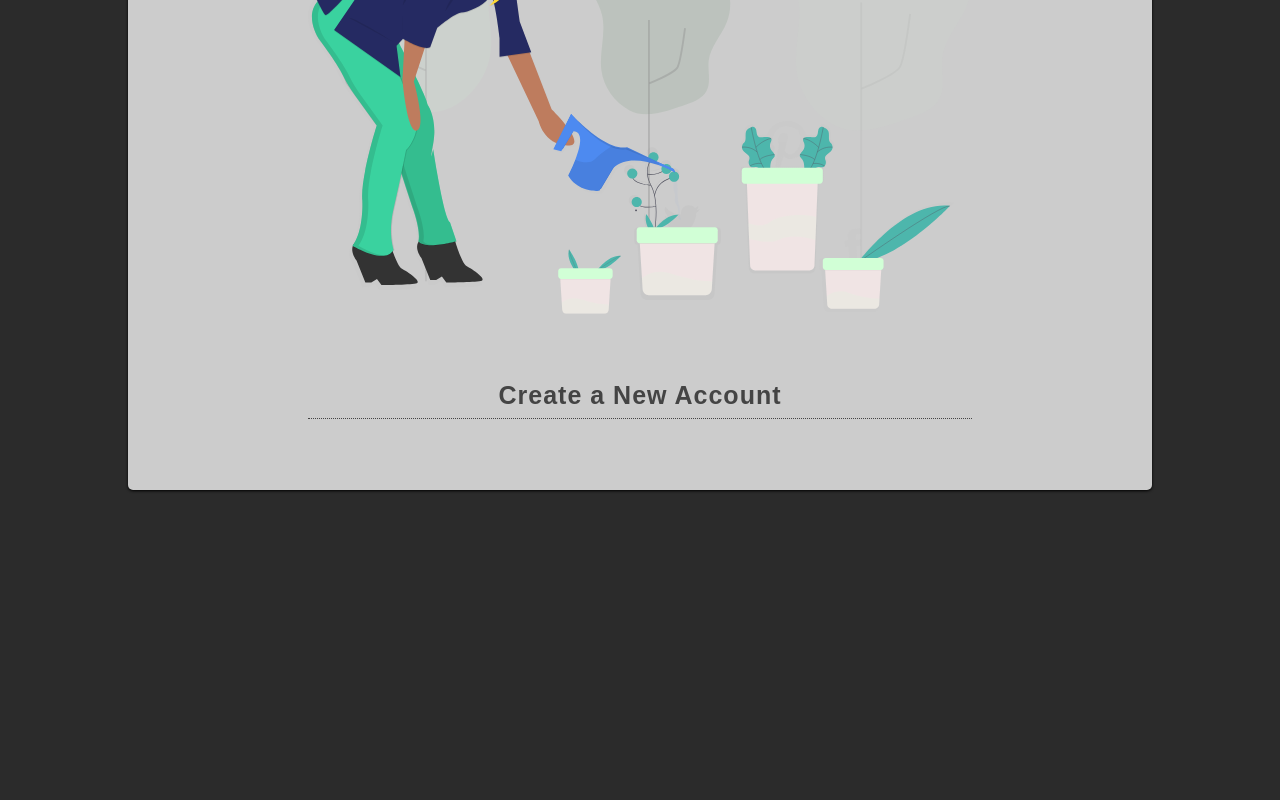
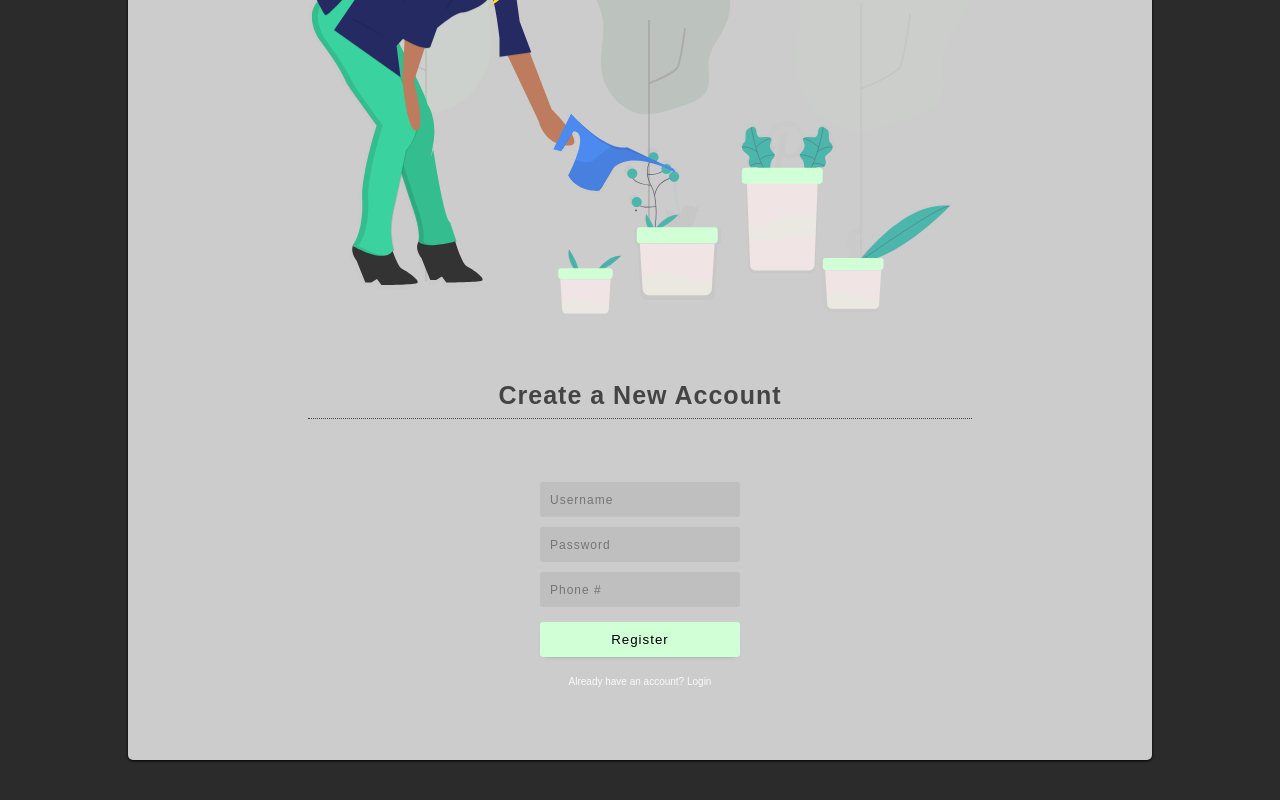
Before and after one commit to Build-Week-WEB28-Water-My-Plants/Front-End, a React (Create React App) app: page / in a window 1280 px wide. Shown: the part 338-1138 px from the top of the page. Before the commit the page ends 878 px from the top, so only its background shows below. Built offline with nearby package versions, Linux system fonts and the light colour scheme.

Commit message:
register validation done

```diff
--- a/src/components/Login.js
+++ b/src/components/Login.js
@@ -116,7 +116,7 @@ function Login(props) {
             {/* incorrect login error message */}
             {/* {error.status && <p className="incorrect-login">{error.message}</p>} */}
 
-            {/* <form onSubmit={(e) => {
+            <form onSubmit={(e) => {
                 e.preventDefault();
                 log(user);
                 // setError({
@@ -141,11 +141,11 @@ function Login(props) {
                     autoComplete="off"
                 />
                 <button type="submit">Login</button>
-                <div className="extra-options">
+                {/* <div className="extra-options">
                     <span onClick={() => history.push(`/register`)}>Register</span>
                     <span>Forgot Password</span>
-                </div>
-            </form> */}
+                </div> */}
+            </form>
 
             <div className="svg-banner">
                 <img src={View} alt="Woman looking at nature" />
--- a/src/components/Register.js
+++ b/src/components/Register.js
@@ -1,4 +1,4 @@
-import React, { useState } from 'react';
+import React, { useState, useReducer } from 'react';
 import styled from 'styled-components';
 import { useHistory } from 'react-router-dom';
 import axios from 'axios';
@@ -19,6 +19,9 @@ function Register(props) {
         phone_number: ''
     });
 
+    const [errorText, setErrorText] = useState('');
+    const [successText, setSuccessText] = useState('');
+
     // input change handler
     const handleChange = (e) => {
 
@@ -29,16 +32,58 @@ function Register(props) {
         });
     }
 
-    const register = (newUser) => {
-        axios.post(`https://water-my-plants-1.herokuapp.com/api/users/register`, newUser)
+    let cb = (user) => {
+        if (newUser.username === "" ||
+            newUser.password === "" ||
+            newUser.phone_number === "") {
+            setErrorText("Please fill out all fields!");
+        }
+        else if (newUser.username.length < 4 || newUser.username.length > 12) {
+            setErrorText("Your username must be at least 4 characters, and no longer than 12.");
+            return;
+        }
+        else if (newUser.username.match(/[^a-z0-9]/gi, '')) {
+            setErrorText("Your username can only contain letters and numbers.");
+            return;
+        }
+        else if (newUser.password.length < 4 || newUser.password.length >= 32) {
+            setErrorText("Your password must be between 4 and 32 characters.")
+            return;
+        }
+        else if (newUser.phone_number.match(/[^0-9]/gi, '') || newUser.phone_number.length !== 10) {
+            setErrorText("Please enter a valid 10 digit phone number.");
+            return;
+        }
+
+        axios.post("https://water-my-plants-1.herokuapp.com/api/users/register", user)
             .then((res) => {
+                //response.data["id"]
+                //response.data["username"]
                 console.log(res);
+                setNewUser({
+                    username: '',
+                    password: '',
+                    phone_number: ''
+                });
+                setSuccessText('Success...');
                 history.push(`/login`);
+                // ((Should probably reset the newuser so the password gets deallocated from mem))
             })
             .catch((err) => {
-                console.log(err);
-            })
+                console.log(err)
+            });
     }
+
+    // const register = (newUser) => {
+    //     axios.post(`https://water-my-plants-1.herokuapp.com/api/users/register`, newUser)
+    //         .then((res) => {
+    //             console.log(res);
+    //             history.push(`/login`);
+    //         })
+    //         .catch((err) => {
+    //             console.log(err);
+    //         })
+    // }
 
     return (
         <Container>
@@ -50,9 +95,10 @@ function Register(props) {
             <h3>Create a New Account</h3>
 
             {/* Register Form */}
-            {/* <form onSubmit={(e) => {
+            <form onSubmit={(e) => {
                 e.preventDefault();
-                register(newUser);
+                // register(newUser);
+                cb(newUser);
             }}>
                 <input
                     type="text"
@@ -78,13 +124,14 @@ function Register(props) {
                     onChange={handleChange}
                     autoComplete="off"
                 />
-                <button type="submit" disabled>Register</button>
+                <button type="submit">Register</button>
                 <div className="extra-options">
                     <span onClick={() => history.push(`/login`)}>Already have an account? Login</span>
                 </div>
-            </form> */}
+                {errorText && <p>{errorText}</p>}
+            </form>
 
-        </Container>
+        </Container >
     )
 }
 
```
